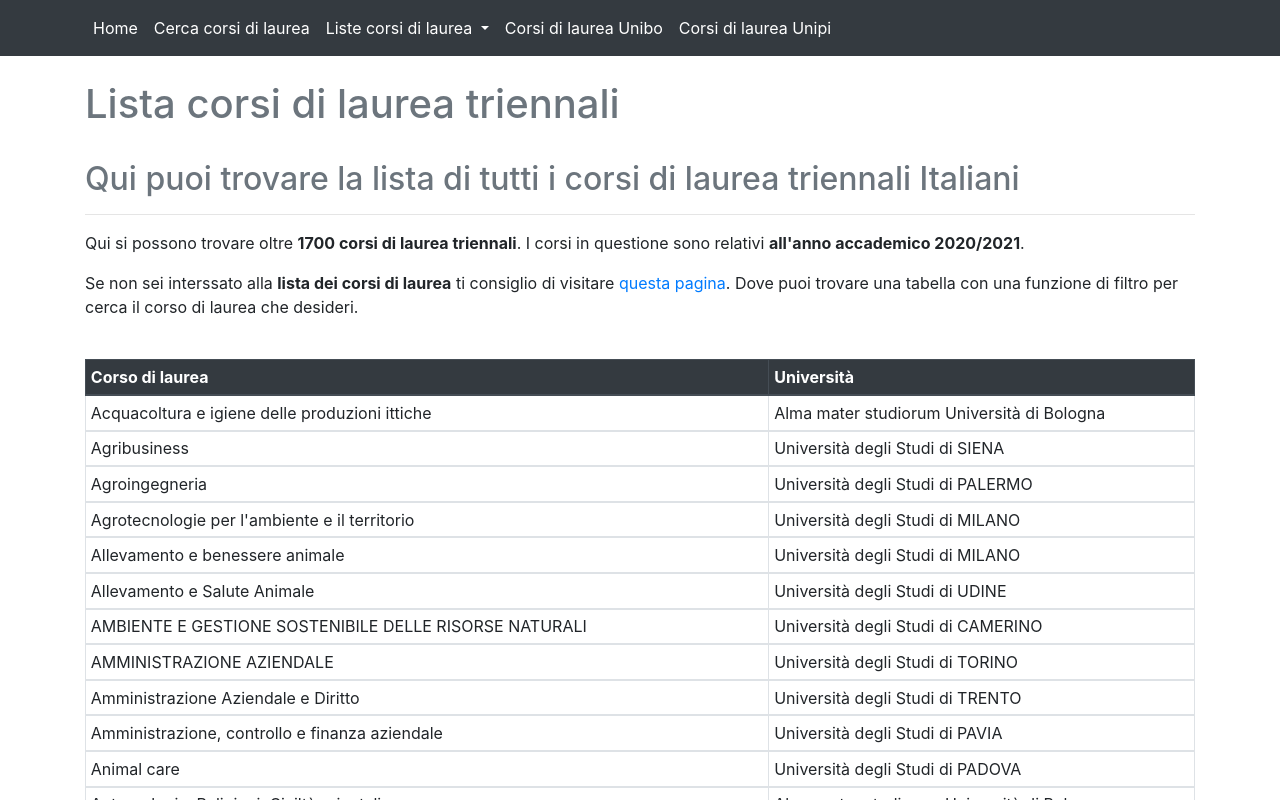
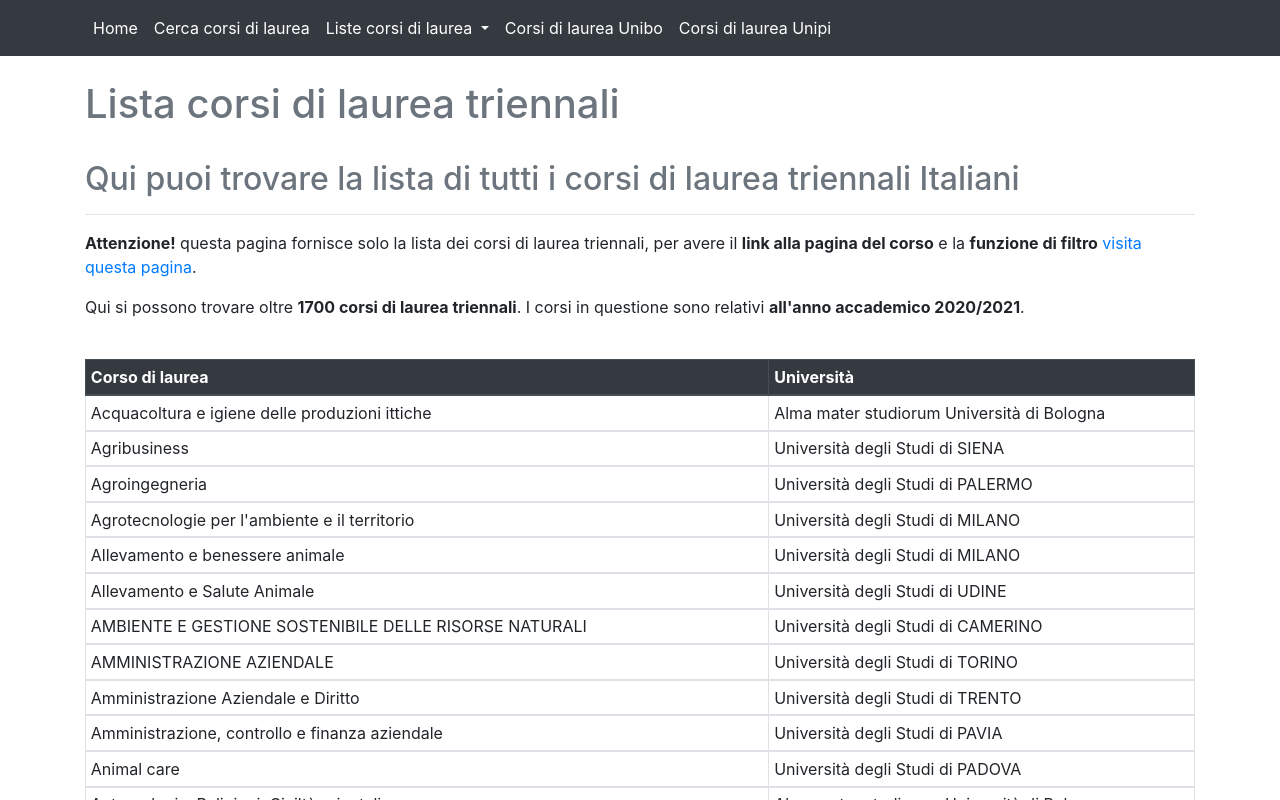
Before and after one commit to ludotosk/corsi-universitari-old, a Vue app: page /lista-corsi-di-laurea-triennali in a window 1280 px wide. Shown: the top 800 px of the page. Built offline with nearby package versions, Linux system fonts and the light colour scheme; what vuejs-smart-table would draw is missing.

Commit message:
cambiate scritte liste

```diff
--- a/src/lista-corsi-di-laurea-magistrali-ciclo-unico.vue
+++ b/src/lista-corsi-di-laurea-magistrali-ciclo-unico.vue
@@ -12,8 +12,10 @@
     <hr />
     <p>
       <strong>Attenzione!</strong> questa pagina fornisce solo la lista dei
-      corsi di laurea magistrali, per avere il link alla pagina del corso
-      <router-link to="/corsi-di-laurea">visita questa pagina</router-link>.
+      corsi di laurea magistrali a ciclo unico, per avere il
+      <strong>link alla pagina del corso</strong> e la
+      <strong>funzione di filtro</strong>
+      <router-link to="/corsi-di-laurea"> visita questa pagina</router-link>.
     </p>
     <p>
       Qui si possono trovare oltre
@@ -25,7 +27,7 @@
       <thead class="thead-dark">
         <th>Corso di laurea</th>
         <th>Università</th>
-      </thead >
+      </thead>
       <tbody v-for="corso in FiltraLista()" :key="corso.n">
         <tr>
           <td>{{ corso.n }}</td>
--- a/src/lista-corsi-di-laurea-magistrali.vue
+++ b/src/lista-corsi-di-laurea-magistrali.vue
@@ -9,8 +9,8 @@
     <hr />
     <p>
       <strong>Attenzione!</strong> questa pagina fornisce solo la lista dei
-      corsi di laurea magistrali, per avere il link alla pagina del corso
-      <router-link to="/corsi-di-laurea">visita questa pagina</router-link>.
+      corsi di laurea magistrali, per avere il <strong>link alla pagina del corso</strong> e la <strong>funzione di filtro</strong>
+      <router-link to="/corsi-di-laurea"> visita questa pagina</router-link>.
     </p>
     <p>
       Qui si possono trovare oltre
--- a/src/lista-corsi-di-laurea-triennali-ad-accesso-libero.vue
+++ b/src/lista-corsi-di-laurea-triennali-ad-accesso-libero.vue
@@ -10,16 +10,16 @@
     </h2>
     <hr />
     <p>
+      <strong>Attenzione!</strong> questa pagina fornisce solo la lista dei
+      corsi di laurea triennali ad accesso libero, per avere il
+      <strong>link alla pagina del corso</strong> e la
+      <strong>funzione di filtro</strong>
+      <router-link to="/corsi-di-laurea"> visita questa pagina</router-link>.
+    </p>
+    <p>
       Qui si possono trovare oltre
       <strong>1000 corsi di laurea triennali ad accesso libero</strong>. I corsi
       in questione sono relativi <strong>all'anno accademico 2020/2021</strong>.
-    </p>
-    <p>
-      Se non sei interssato alla <strong>lista dei corsi di laurea</strong> ti
-      consiglio di visitare
-      <router-link to="/corsi-di-laurea"> questa pagina</router-link>. Dove puoi
-      trovare una tabella con una funzione di filtro per cerca il corso di
-      laurea che desideri.
     </p>
     <br />
     <table class="table table-sm table-bordered">
--- a/src/lista-corsi-di-laurea-triennali.vue
+++ b/src/lista-corsi-di-laurea-triennali.vue
@@ -7,17 +7,15 @@
       Qui puoi trovare la lista di tutti i corsi di laurea triennali Italiani
     </h2>
     <hr />
+      <p>
+      <strong>Attenzione!</strong> questa pagina fornisce solo la lista dei
+      corsi di laurea triennali, per avere il <strong>link alla pagina del corso</strong> e la <strong>funzione di filtro</strong>
+      <router-link to="/corsi-di-laurea"> visita questa pagina</router-link>.
+    </p>
     <p>
       Qui si possono trovare oltre
       <strong>1700 corsi di laurea triennali</strong>. I corsi in questione sono
       relativi <strong>all'anno accademico 2020/2021</strong>.
-    </p>
-    <p>
-      Se non sei interssato alla <strong>lista dei corsi di laurea</strong> ti
-      consiglio di visitare
-      <router-link to="/corsi-di-laurea"> questa pagina</router-link>. Dove puoi
-      trovare una tabella con una funzione di filtro per cerca il corso di
-      laurea che desideri.
     </p>
     <br />
     <table class="table table-sm table-bordered">
```
